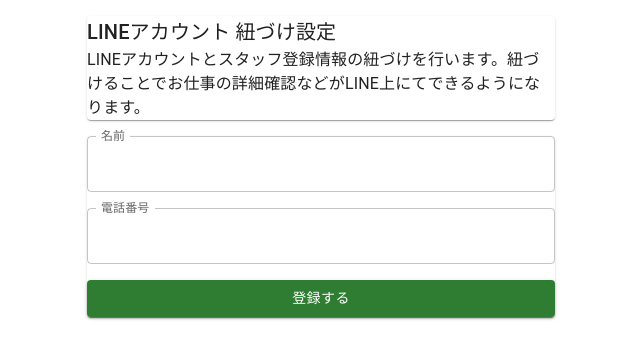
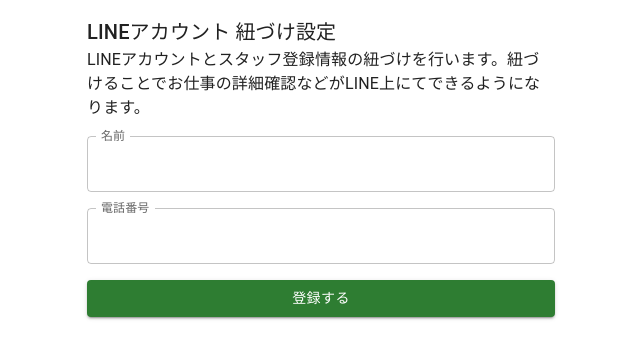
Before and after one commit to akanosenritu/sk-line-management, a Next.js app: page /users/line/1/linkAccount in a window 1280 px wide. Shown: the top 358 px of the page, without its empty margins (319-959 px from the left). Built offline with nearby package versions, Linux system fonts and the light colour scheme; no server answers.

Commit message:
LinkAccountPageのUIをPaper上に

```diff
--- a/components/pages/users/line/userId/LinkAccountPage.tsx
+++ b/components/pages/users/line/userId/LinkAccountPage.tsx
@@ -1,4 +1,4 @@
-import {Button, Stack, Paper, TextField, Typography} from "@mui/material"
+import {Button, Stack, Paper, TextField, Typography, Box} from "@mui/material"
 import * as yup from "yup"
 import {yupResolver} from "@hookform/resolvers/yup"
 import {useForm} from "react-hook-form"
@@ -65,13 +65,13 @@
     }
   }
 
-  return <Stack spacing={2}>
-    <Paper>
-      <Typography variant={"h6"}>LINEアカウント 紐づけ設定</Typography>
-      <Typography variant={"body1"}>LINEアカウントとスタッフ登録情報の紐づけを行います。紐づけることでお仕事の詳細確認などがLINE上にてできるようになります。</Typography>
-    </Paper>
-    <form onSubmit={handleSubmit(onSubmit)}>
-      <Paper>
+  return <Paper sx={{width: "100%", height: "100%"}} elevation={0}>
+    <Stack spacing={2}>
+      <Box>
+        <Typography variant={"h6"}>LINEアカウント 紐づけ設定</Typography>
+        <Typography variant={"body1"}>LINEアカウントとスタッフ登録情報の紐づけを行います。紐づけることでお仕事の詳細確認などがLINE上にてできるようになります。</Typography>
+      </Box>
+      <form onSubmit={handleSubmit(onSubmit)}>
         <Stack spacing={2}>
           <TextField
             variant={"outlined"}
@@ -97,7 +97,8 @@
           />
           <Button variant={"contained"} color={"success"} type={"submit"}>登録する</Button>
         </Stack>
-      </Paper>
-    </form>
-  </Stack>
+
+      </form>
+    </Stack>
+  </Paper>
 }
--- a/components/ui/Layout.tsx
+++ b/components/ui/Layout.tsx
@@ -1,12 +1,12 @@
-import {Box} from "@mui/material"
+import {Box, Paper} from "@mui/material"
 import {AppBar} from "./AppBar"
 import React from "react"
 
 export const Layout = (props: {children: React.ReactNode}) => {
   return <Box sx={{backgroundColor: "gainsboro", minHeight: "100vh"}}>
     <AppBar />
-    <Box sx={{maxWidth: 1200, marginLeft: "auto", marginRight: "auto", p: 1}}>
+    <Paper sx={{maxWidth: 1200, marginLeft: "auto", marginRight: "auto", p: 1}} elevation={0}>
       {props.children}
-    </Box>
+    </Paper>
   </Box>
 }
--- a/pages/users/line/[lineUserId]/linkAccount.tsx
+++ b/pages/users/line/[lineUserId]/linkAccount.tsx
@@ -1,5 +1,5 @@
 import {NextPage} from "next"
-import {Box} from "@mui/material"
+import {Box, Paper} from "@mui/material"
 import {useRouter} from "next/router"
 import {LinkAccountPage} from "../../../../components/pages/users/line/userId/LinkAccountPage"
 
@@ -13,9 +13,11 @@
     else return <div>Error.</div>
   }
 
-  return <Box sx={{marginRight: "auto", marginLeft: "auto", maxWidth: 500, p: 2}}>
-    <LinkAccountPage userId={lineUserId} />
-  </Box>
+  return <Paper elevation={0} sx={{height: "100%"}}>
+    <Box sx={{marginRight: "auto", marginLeft: "auto", maxWidth: 500, p: 2}}>
+      <LinkAccountPage userId={lineUserId} />
+    </Box>
+  </Paper>
 }
 
 export default Page
```
